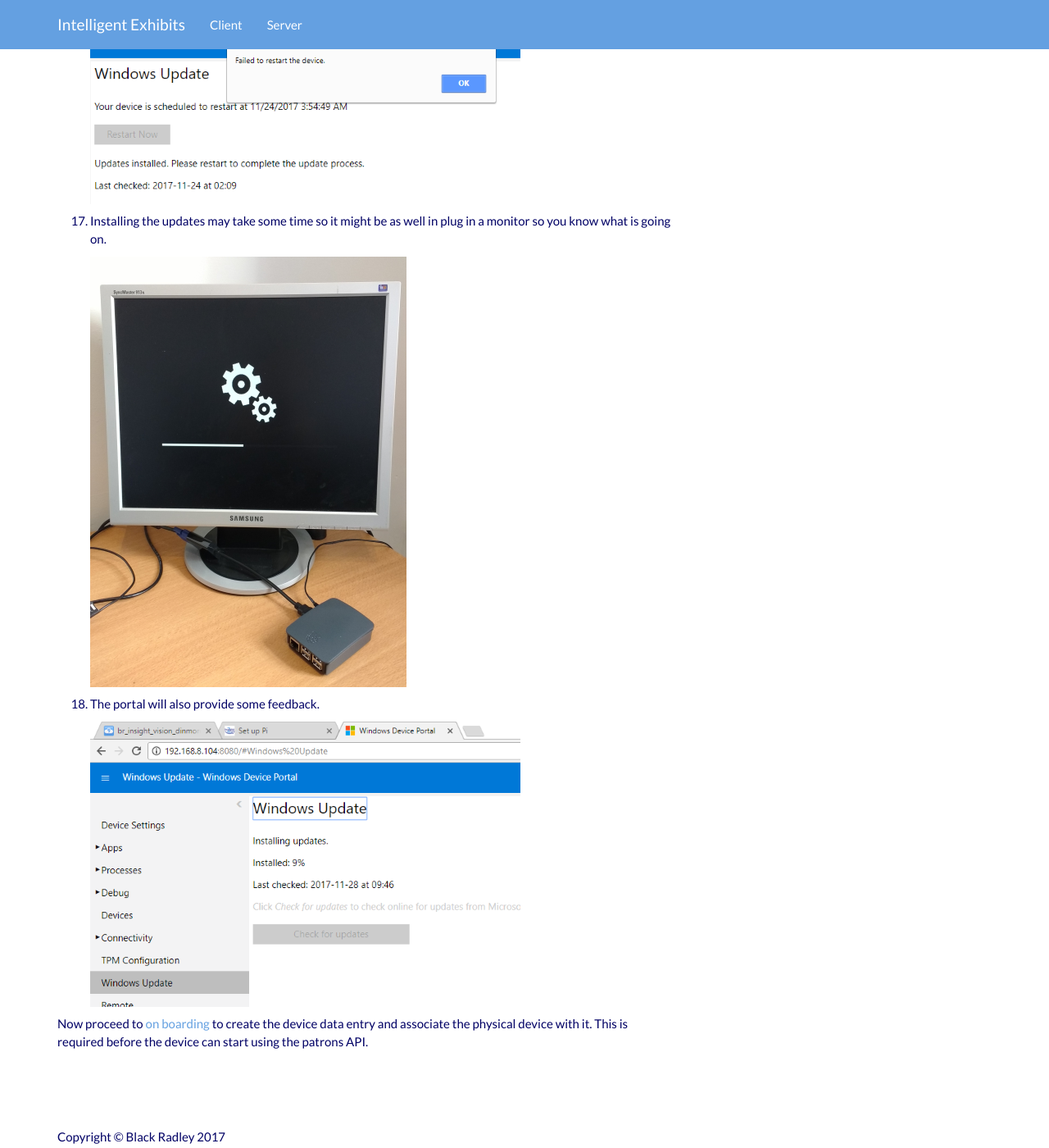
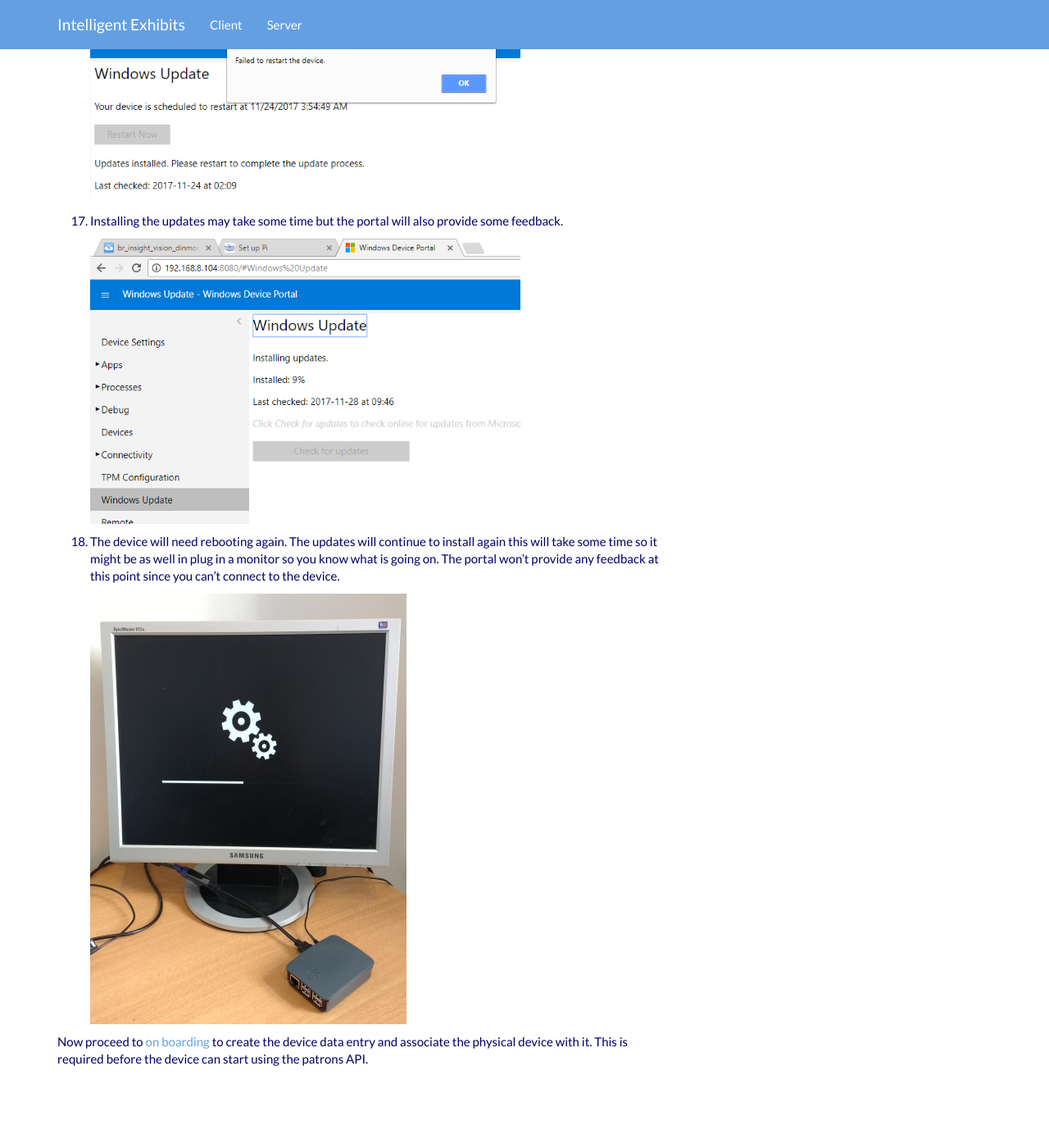
Before and after one commit to joejcollins/professor-bergman, a Jekyll site: the page built from docs/raspberry-pi-setup/index.md, in a window 1280 px wide and 1400 px high, scrolled down 6130 px. Shown: the whole window at 82% size. Built offline with Jekyll 4.4.1, drawn with Linux system fonts in a browser that asks for light colours; nearby versions of some CDN libraries; some of the changed text lies outside the part shown.

Commit message:
Got confused about the updates

```diff
--- a/docs/Gemfile
+++ b/docs/Gemfile
@@ -1,2 +1,2 @@
 source 'https://rubygems.org'
-plugins 'github-pages', group: :jekyll_plugins
+gem 'github-pages', group: :jekyll_plugins
--- a/docs/_config.yml
+++ b/docs/_config.yml
@@ -19,6 +19,6 @@
 title: Insight 2
 description: Intelligent Museum Exhibit
 
-gems:
+plugins:
    - jekyll-paginate
    - jekyll-sitemap
--- a/docs/raspberry-pi-setup/index.md
+++ b/docs/raspberry-pi-setup/index.md
@@ -74,12 +74,12 @@
 
     ![SD Card](./15-windows-restart-fail.png)
 
-1. Installing the updates may take some time so it might be as well in plug in a monitor so you know what is going on.
+1. Installing the updates may take some time but the portal will also provide some feedback.
 
     ![SD Card](./16-updating.png)
 
-1. The portal will also provide some feedback.
+1. The device will need rebooting again.  The updates will continue to install again this will take some time so it might be as well in plug in a monitor so you know what is going on.  The portal won't provide any feedback at this point since you can't connect to the device.
 
-    ![SD Card](./17-updating.png)
+    ![SD Card](./17-updating-post-reboot.png)
 
 Now proceed to [on boarding]({{ site.baseurl }}/onboarding) to create the device data entry and associate the physical device with it. This is required before the device can start using the patrons API.
```
Also changed, not shown: other parts of docs/raspberry-pi-setup/index.md (+1 -1 lines), docs/raspberry-pi-setup/16-updating.png, docs/raspberry-pi-setup/17-updating-post-reboot.png (added), docs/raspberry-pi-setup/17-updating.png (deleted).
